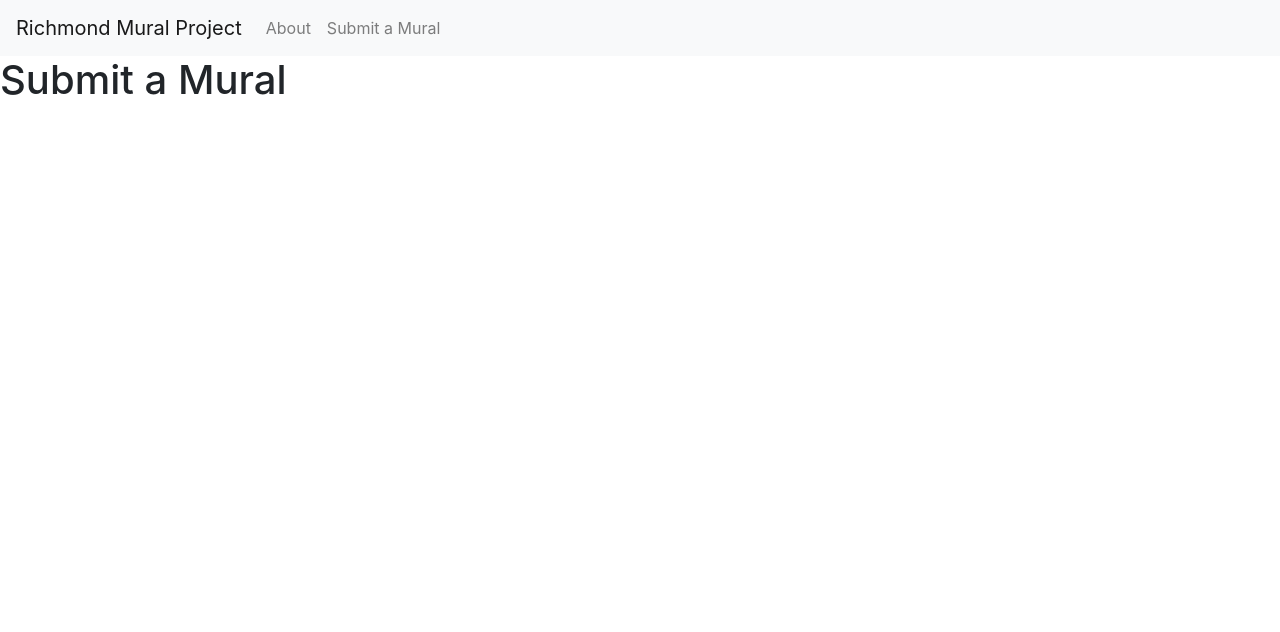
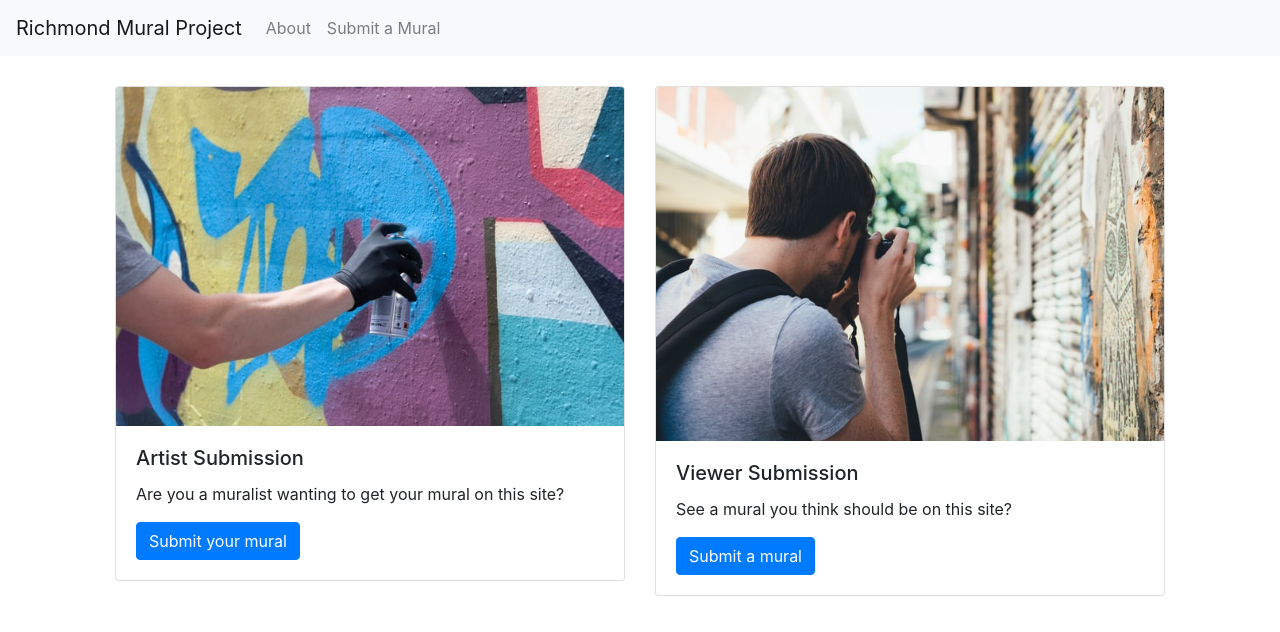
Before and after one commit to Rodrun/richmondmurals, a React (Create React App) app in the folder client/: page /submit in a window 1280 px wide. Shown: the top 632 px of the page. Built offline with nearby package versions, Linux system fonts and the light colour scheme; the HTML template or start-up script is replaced by a standard one.

Commit message:
basic frontend for artist and viewer submission forms

```diff
--- a/client/src/About.js
+++ b/client/src/About.js
@@ -2,7 +2,11 @@ import React, { Component } from 'react';
 
 class About extends Component {
     render() {
-        return <h1>About</h1>;
+        return (
+            <div class="pageContainer">
+                <h1>About</h1>
+            </div>
+        );
     }
 }
 
--- a/client/src/App.css
+++ b/client/src/App.css
@@ -24,3 +24,19 @@ body {
     padding: 6px;
     font-weight: bold;
 }
+
+.pageContainer {
+    padding-top: 30px;
+    padding-left: 100px;
+    padding-right: 100px;
+}
+
+.submitCard {
+    /* width: 50%; */
+    /* display: inline-block; */
+    /* height: 12vh; */
+}
+
+.submitCard .card-img-top {
+    object-fit: cover;
+}
--- /dev/null
+++ b/client/src/ArtistSubmit.js
@@ -0,0 +1,48 @@
+import React, { Component } from 'react';
+import { Form, Button } from 'react-bootstrap';
+
+class ArtistSubmit extends Component {
+    render() {
+        return (
+            <div class="pageContainer">
+                <h2>Submit Your Mural</h2>
+                <Form>
+
+                    <Form.Group controlId="exampleForm.ControlText1">
+                        <Form.Label>Name</Form.Label>
+                        <Form.Control type="text" />
+                    </Form.Group>
+
+                    <Form.Group controlId="formBasicEmail">
+                        <Form.Label>Email Address</Form.Label>
+                        <Form.Control type="email" placeholder="Enter email" />
+                        <Form.Text className="text-muted">
+                        We'll notify you if the mural is added to our site.
+                        </Form.Text>
+                    </Form.Group>
+
+                    <Form.Group>
+                        <Form.File id="submitFormControlFile" label="Mural Photo" />
+                    </Form.Group>
+
+                    <Form.Group controlId="exampleForm.ControlTextarea1">
+                        <Form.Label>Mural Description</Form.Label>
+                        <Form.Control as="textarea" rows="3" placeholder="This description will be displayed on the info page for your mural."/>
+                    </Form.Group>
+
+                    <Form.Group controlId="exampleForm.ControlText2">
+                        <Form.Label>Instagram</Form.Label>
+                        <Form.Control type="text" placeholder="Enter Instagram handle or link" />
+                    </Form.Group>
+
+
+                    <Button variant="primary" type="submit">
+                        Submit
+                    </Button>
+                </Form>
+            </div>
+        );
+    }
+}
+
+export default ArtistSubmit;
--- a/client/src/Navigation.js
+++ b/client/src/Navigation.js
@@ -4,6 +4,8 @@ import { Switch, Route, Link } from 'react-router-dom';
 import Mapbox from './Mapbox.js';
 import About from './About.js';
 import Submit from './Submit.js';
+import ArtistSubmit from './ArtistSubmit.js';
+import ViewerSubmit from './ViewerSubmit.js';
 
 class Navigation extends Component {
     render() {
@@ -23,6 +25,8 @@ class Navigation extends Component {
                     <Route exact path="/" component={Mapbox}/>
                     <Route exact path="/about" component={About}/>
                     <Route exact path="/submit" component={Submit}/>
+                    <Route exact path="/artistsubmission" component={ArtistSubmit}/>
+                    <Route exact path="/viewersubmission" component={ViewerSubmit}/>
                     <Route render={function () {
                         return <h2> Page not found</h2>
                     }} />
--- a/client/src/Submit.js
+++ b/client/src/Submit.js
@@ -1,8 +1,44 @@
 import React, { Component } from 'react';
+import { Link } from 'react-router-dom';
+import { Card, Container, Row, Col } from 'react-bootstrap';
+import artistSubmission from './images/artistsubmission.jpg';
+import viewerSubmission from './images/viewersubmission.jpg';
 
 class Submit extends Component {
     render() {
-        return <h1>Submit a Mural</h1>;
+        return (
+            <div class="pageContainer">
+                <Container>
+                    <Row>
+                        <Col>
+                            <Card className="submitCard">
+                                <Card.Img variant="top" className="embed-responsive-item" src={artistSubmission} />
+                                <Card.Body>
+                                    <Card.Title>Artist Submission</Card.Title>
+                                    <Card.Text>
+                                    Are you a muralist wanting to get your mural on this site?
+                                    </Card.Text>
+                                    <a href="/artistsubmission" as={Link} to="/artistsubmission" class="btn btn-primary">Submit your mural</a>
+                                </Card.Body>
+                            </Card>
+                        </Col>
+                        <Col>
+                            <Card className="submitCard">
+                                <Card.Img variant="top" src={viewerSubmission} />
+                                <Card.Body>
+                                    <Card.Title>Viewer Submission</Card.Title>
+                                    <Card.Text>
+                                    See a mural you think should be on this site?
+                                    </Card.Text>
+                                    <a href="/viewersubmission" as={Link} to="/viewersubmission" class="btn btn-primary">Submit a mural</a>
+                                </Card.Body>
+                            </Card>
+                        </Col>
+                    </Row>
+                </Container>
+
+            </div>
+        );
     }
 }
 
--- /dev/null
+++ b/client/src/ViewerSubmit.js
@@ -0,0 +1,33 @@
+import React, { Component } from 'react';
+import { Form, Button } from 'react-bootstrap';
+
+class ViewerSubmit extends Component {
+    render() {
+        return (
+            <div class="pageContainer">
+                <h2>Submit a Mural</h2>
+                <Form>
+                    <Form.Group controlId="formBasicEmail">
+                        <Form.Label>Your Email address</Form.Label>
+                        <Form.Control type="email" placeholder="Enter email" />
+                        <Form.Text className="text-muted">
+                        We'll notify you if the mural is added.
+                        </Form.Text>
+                    </Form.Group>
+
+                    <Form.Group>
+                        <Form.File id="submitFormControlFile" label="Photo" />
+                    </Form.Group>
+
+                    {/* Location */}
+
+                    <Button variant="primary" type="submit">
+                        Submit
+                    </Button>
+                </Form>
+            </div>
+        );
+    }
+}
+
+export default ViewerSubmit;
```
Also changed, not shown: client/src/images/artistsubmission.jpg (added), client/src/images/viewersubmission.jpg (added).
